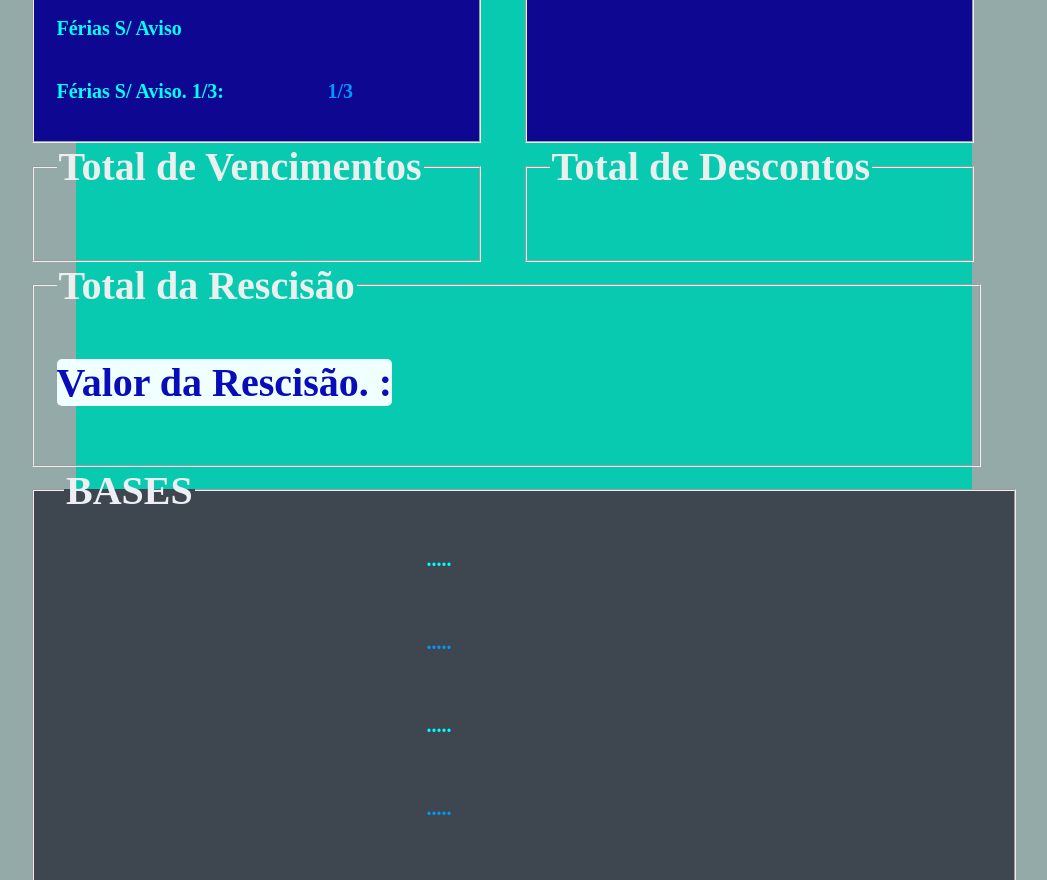
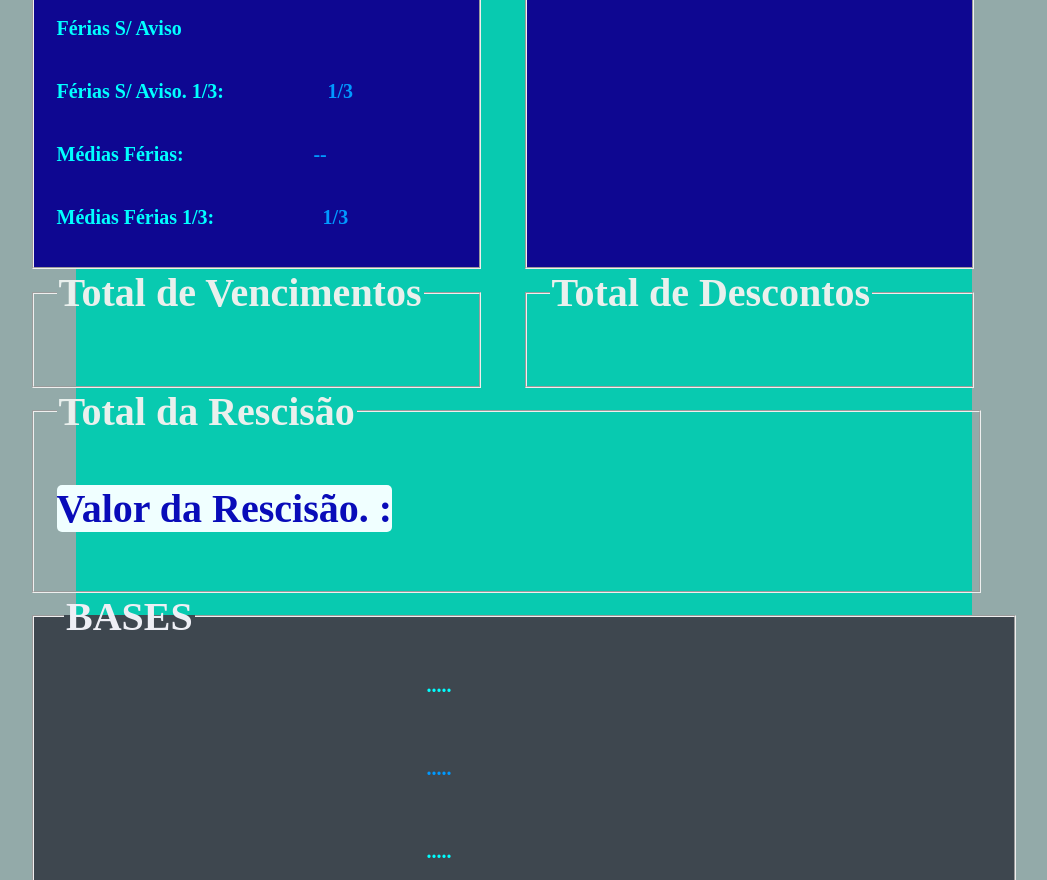
Before and after one commit to Guerreiro015/encargos, a plain HTML site: page rescisao.html in a window 1280 px wide. Shown: the part 2121-3001 px from the top of the page, without its empty margins (116-1163 px from the left). Drawn offline with Linux system fonts and the light colour scheme.

Commit message:
Update rescisao.html

```diff
--- a/rescisao.html
+++ b/rescisao.html
@@ -198,13 +198,12 @@
               <p>1</p>
               <p id="decimoAvisoV"></p>
             </div>
+
             <div class="diasPaga">
               <P>13º - Médias :</P>
               <p>--</p>
               <p id="medias13"></p>
             </div>
-
-
 
             <div class="diasPaga">
               <P>Férias Vencidas :</P>
@@ -233,6 +232,16 @@
             </div>
             <div class="diasPaga">
               <P>Férias S/ Aviso. 1/3:</P>
+              <P>1/3</P>
+              <p id="feriasAvisoTercoV"></p>
+            </div>
+            <div class="diasPaga">
+              <P>Médias Férias:</P>
+              <P>--</P>
+              <p id="feriasAvisoTercoV"></p>
+            </div>
+            <div class="diasPaga">
+              <P>Médias Férias 1/3:</P>
               <P>1/3</P>
               <p id="feriasAvisoTercoV"></p>
             </div>
```
